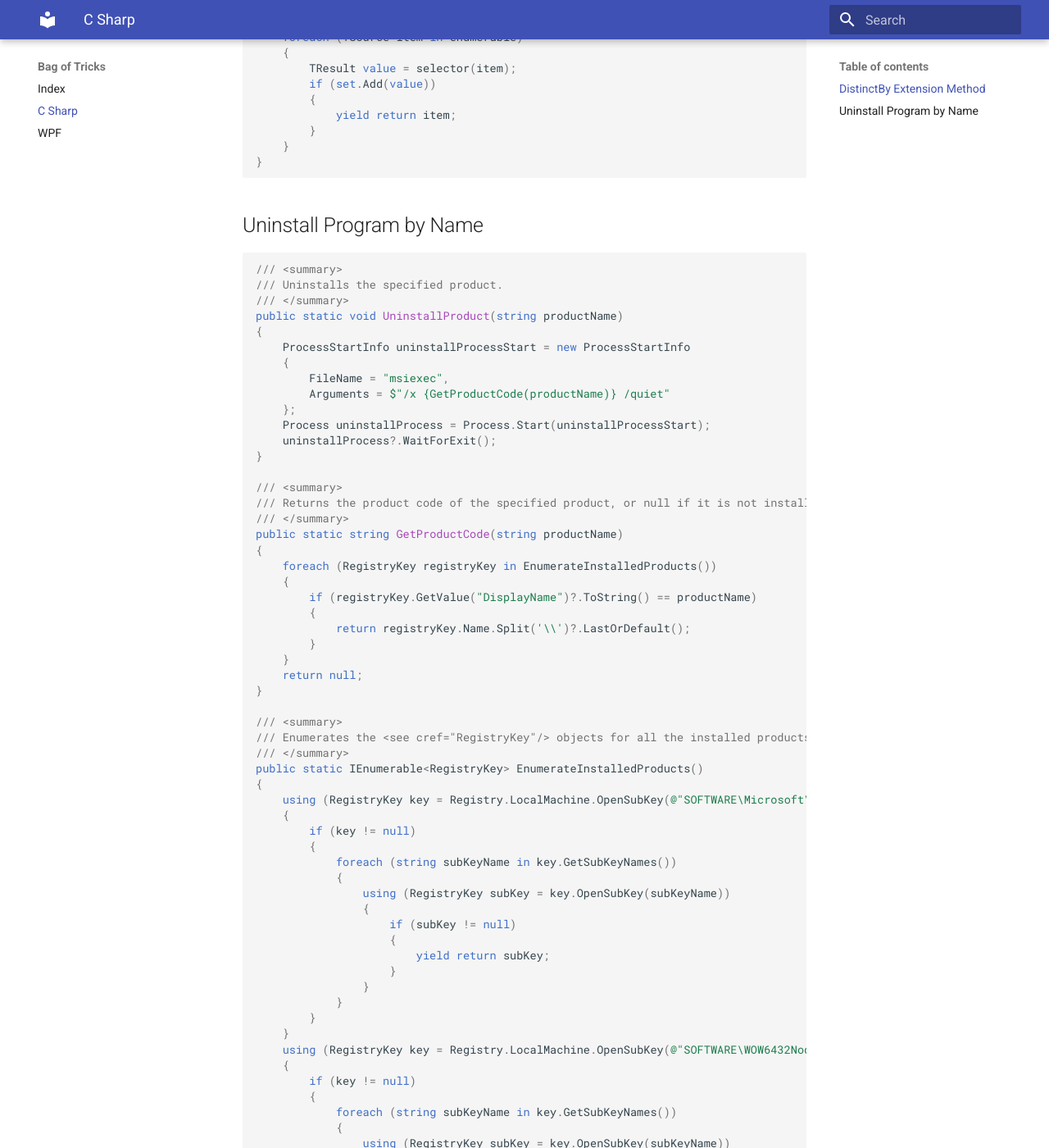
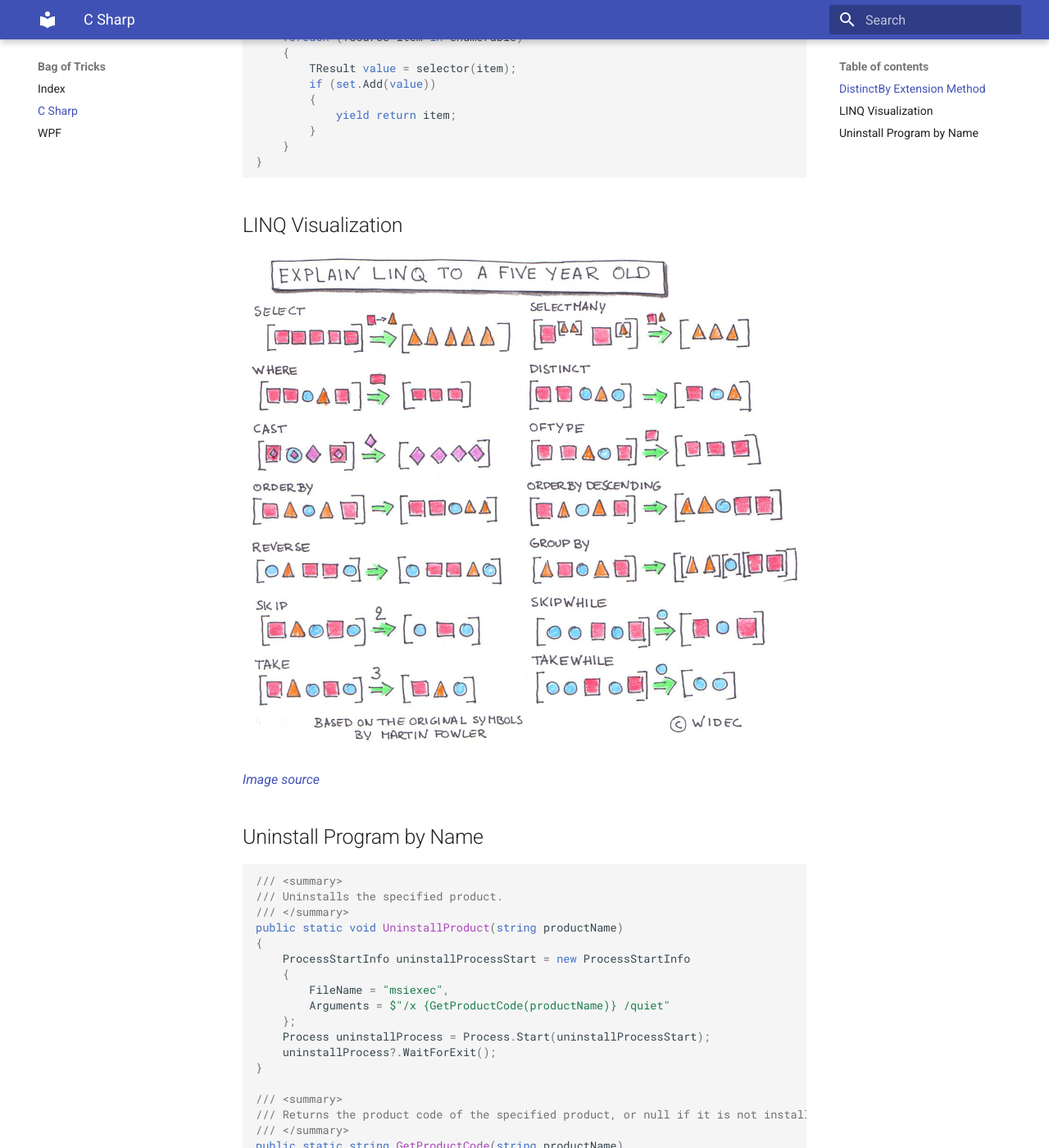
Before and after one commit to toasty-toast/notes, an MkDocs documentation site: the page built from docs/csharp.md, in a window 1280 px wide and 1400 px high, scrolled down 501 px. Shown: the whole window at 82% size. Built offline with MkDocs 1.6.1 and Material for MkDocs 9.7.7, drawn with Linux system fonts in a browser that asks for light colours.

Commit message:
Add LINQ visualization

````diff
--- a/docs/csharp.md
+++ b/docs/csharp.md
@@ -27,6 +27,11 @@ public static IEnumerable<TSource> DistinctBy<TSource, TResult>(this  IEnumerabl
     }
 }
 ```
+
+## LINQ Visualization
+
+![Screenshot](img/explain-linq-to-a-five-year-old.png)
+*[Image source](https://twitter.com/bewidec/status/935573858136051713)*
 
 ## Uninstall Program by Name
 
````
Also changed, not shown: docs/img/explain-linq-to-a-five-year-old.png (added).
